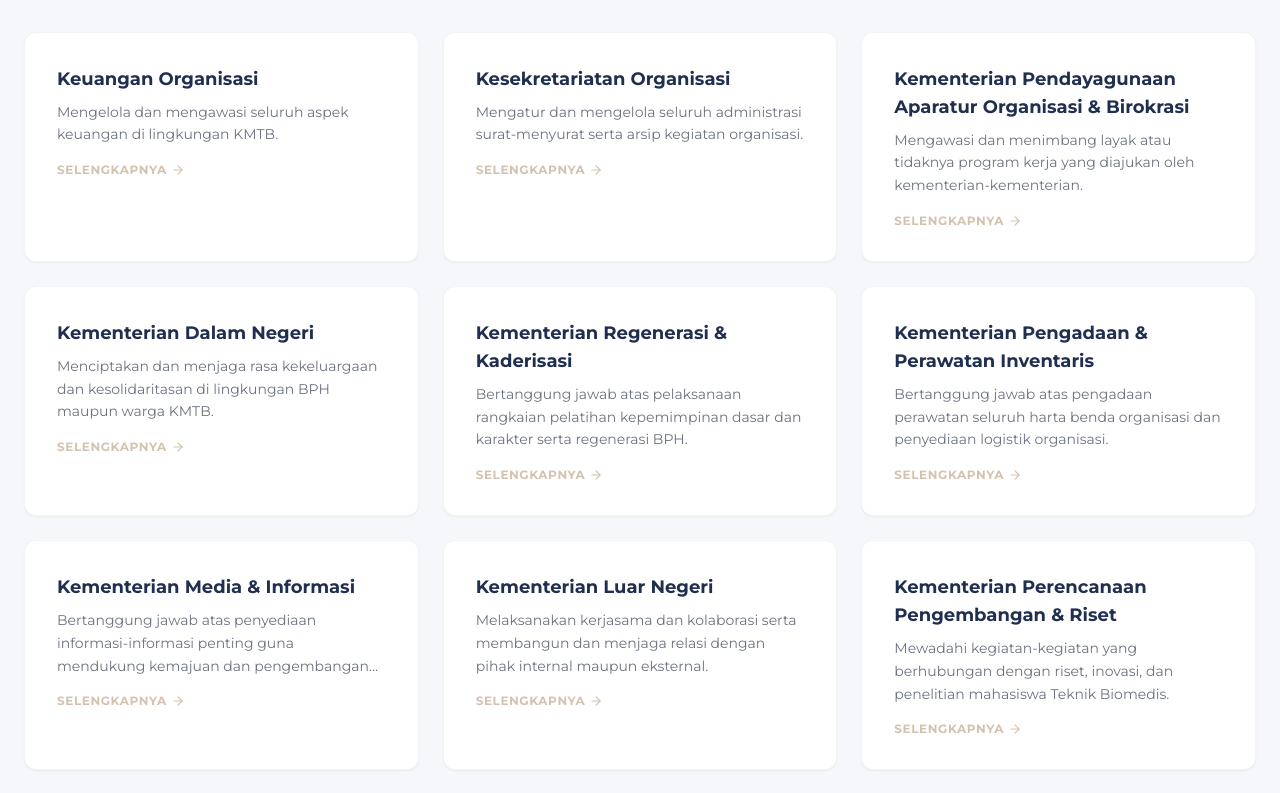
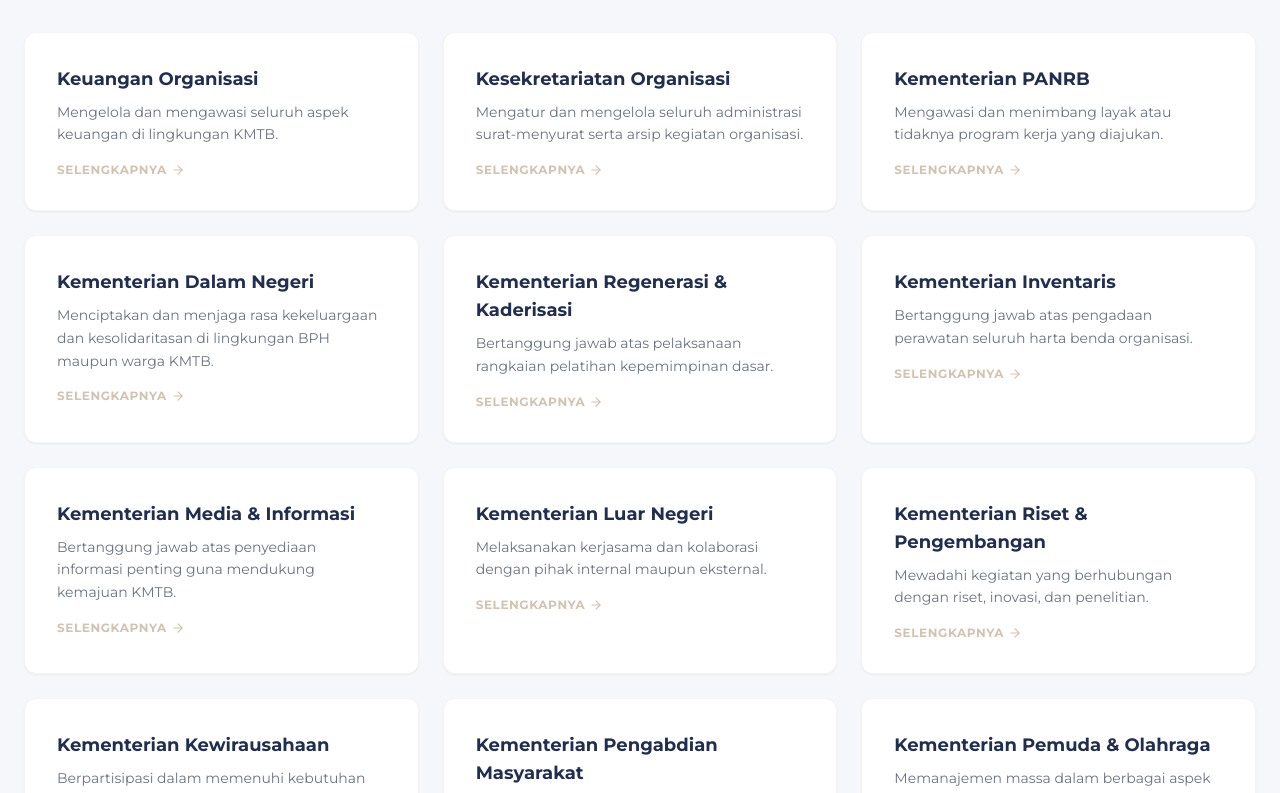
Before and after one commit to zaidanah/website-kmtb, a Next.js app: page / in a window 1280 px wide. Shown: the part 1640-2433 px from the top of the page. Built offline with nearby package versions, Linux system fonts and the light colour scheme.

Commit message:
updateeee

```diff
--- a/src/app/page.tsx
+++ b/src/app/page.tsx
@@ -1,6 +1,8 @@
 "use client";
 
 import Navbar from "@/components/layout/Navbar";
+import { departments } from "@/data/departments";
+import { events } from "@/data/events";
 import Image from "next/image";
 import Link from "next/link";
 import { motion } from "framer-motion";
@@ -17,182 +19,11 @@ import {
 } from "lucide-react";
 
 // --- DATA KEMENTERIAN ---
-interface Department {
-  id: string;
-  name: string;
-  shortName: string;
-  icon: string;
-  fungsi: string[];
-  proker: string[];
-  desc?: string;
-}
+const departmentsData = departments.map((department) => department.name);
 
-const departments: Department[] = [
-  {
-    id: "keuangan",
-    name: "Keuangan Organisasi",
-    shortName: "Keuangan",
-    icon: "BadgeDollarSign",
-    fungsi: [
-      "Mengelola dan mengawasi seluruh aspek keuangan di lingkungan KMTB.",
-    ],
-    proker: ["Monitoring dan evaluasi penggunaan dana pada setiap kegiatan."],
-  },
-  {
-    id: "kesekretariatan",
-    name: "Kesekretariatan Organisasi",
-    shortName: "Sekretaris",
-    icon: "FileText",
-    fungsi: [
-      "Mengatur dan mengelola seluruh administrasi surat-menyurat serta arsip kegiatan organisasi.",
-    ],
-    proker: ["Pengelolaan surat keluar dan surat masuk organisasi."],
-  },
-  {
-    id: "panrb",
-    name: "Kementerian Pendayagunaan Aparatur Organisasi & Birokrasi",
-    shortName: "PANRB",
-    icon: "Scale",
-    fungsi: [
-      "Mengawasi dan menimbang layak atau tidaknya program kerja yang diajukan oleh kementerian-kementerian.",
-    ],
-    proker: [
-      "Pelaksanaan Sidang, Musyawarah Besar, dan Musyawarah Luar Biasa KMTB.",
-    ],
-  },
-  {
-    id: "dagri",
-    name: "Kementerian Dalam Negeri",
-    shortName: "Dagri",
-    icon: "Home",
-    fungsi: [
-      "Menciptakan dan menjaga rasa kekeluargaan dan kesolidaritasan di lingkungan BPH maupun warga KMTB.",
-    ],
-    proker: ["Internalisasi (Kegiatan Internal Teknik Biomedis)."],
-  },
-  {
-    id: "regenerasi",
-    name: "Kementerian Regenerasi & Kaderisasi",
-    shortName: "Regenerasi",
-    icon: "Sprout",
-    fungsi: [
-      "Bertanggung jawab atas pelaksanaan rangkaian pelatihan kepemimpinan dasar dan karakter serta regenerasi BPH.",
-    ],
-    proker: ["Caderization, Dissemination, Acceleration Program (CARDIAC)."],
-  },
-  {
-    id: "inventaris",
-    name: "Kementerian Pengadaan & Perawatan Inventaris",
-    shortName: "Inventaris",
-    icon: "PackageSearch",
-    fungsi: [
-      "Bertanggung jawab atas pengadaan perawatan seluruh harta benda organisasi dan penyediaan logistik organisasi.",
-    ],
-    proker: [
-      "Pengadaan dan penyedia fasilitas kebutuhan inventaris organisasi.",
-    ],
-  },
-  {
-    id: "medinfo",
-    name: "Kementerian Media & Informasi",
-    shortName: "Medinfo",
-    icon: "Megaphone",
-    fungsi: [
-      "Bertanggung jawab atas penyediaan informasi-informasi penting guna mendukung kemajuan dan pengembangan KMTB dalam bentuk visualisasi terstruktur.",
-    ],
-    proker: ["National Day Awareness."],
-  },
-  {
-    id: "lugri",
-    name: "Kementerian Luar Negeri",
-    shortName: "Lugri",
-    icon: "Globe",
-    fungsi: [
-      "Melaksanakan kerjasama dan kolaborasi serta membangun dan menjaga relasi dengan pihak internal maupun eksternal.",
-    ],
-    proker: ["Media Partner."],
-  },
-  {
-    id: "riset",
-    name: "Kementerian Perencanaan Pengembangan & Riset",
-    shortName: "Riset &bang",
-    icon: "Lightbulb",
-    fungsi: [
-      "Mewadahi kegiatan-kegiatan yang berhubungan dengan riset, inovasi, dan penelitian mahasiswa Teknik Biomedis.",
-    ],
-    proker: ["BIO-EX."],
-  },
-  {
-    id: "kewirausahaan",
-    name: "Kementerian Kewirausahaan & Investasi",
-    shortName: "KWU",
-    icon: "TrendingUp",
-    fungsi: [
-      "Berpartisipasi dalam memenuhi kebutuhan keuangan KMTB melalui pelaksanaan program kerja yang menghasilkan profit.",
-    ],
-    proker: ["Business operator (Merch KMTB, Seragam, dll)."],
-  },
-  {
-    id: "pengmas",
-    name: "Kementerian Pengabdian Masyarakat & Kompetisi",
-    shortName: "Pengmas",
-    icon: "HeartHandshake",
-    fungsi: [
-      "Sebagai fasilitator penyelenggara pelayanan masyarakat guna memenuhi tri dharma perguruan tinggi tingkat organisasi.",
-    ],
-    proker: ["Bengkel Prestasi."],
-  },
-  {
-    id: "pora",
-    name: "Kementerian Pemuda & Olahraga",
-    shortName: "Pora",
-    icon: "Trophy",
-    fungsi: [
-      "Memanajemen massa dalam berbagai aspek kepemudaan, termasuk olahraga, kepemimpinan, dan pengembangan diri.",
-    ],
-    proker: ["Manajemen Massa (Supporter, Arak Arakan, dsb)."],
-  },
-];
+// --- DATA KEGIATAN ---
+const eventsData = events.map((event) => event.title);
 
-// DATA KEGIATAN
-const events = [
-  {
-    title: "Pelantikan Kabinet",
-    date: "14 April 2025",
-    desc: "Penanda dimulainya masa bakti baru dengan semangat kolaborasi.",
-    img: "/public/PELANTIKAN.png",
-  },
-  {
-    title: "First Meet Lentakarya",
-    date: "Mei 2025",
-    desc: "Pertemuan perdana seluruh anggota untuk menyamakan visi & misi.",
-  },
-  {
-    title: "FGD Aklimasi x Lentakarya",
-    date: "Juni 2025",
-    desc: "Forum diskusi transisi antar kabinet untuk keberlanjutan program.",
-  },
-  {
-    title: "PKKMB Prodi 2025",
-    date: "Agustus 2025",
-    desc: "Penyambutan mahasiswa baru Teknik Biomedis dengan semangat solidaritas.",
-  },
-  {
-    title: "PPGD Training",
-    date: "Agustus 2025",
-    desc: "Pelatihan Pertolongan Gawat Darurat untuk kesiapsiagaan mahasiswa.",
-  },
-  {
-    title: "Learn Forum Workshop",
-    date: "14 Juni 2025",
-    desc: "Diskusi kesehatan mental mahasiswa di tengah tekanan akademik.",
-  },
-  {
-    title: "Humani-TB",
-    date: "4 Sept 2025",
-    desc: "Berbagi kasih bersama lansia di Panti Sosial Tresna Werdha.",
-  },
-];
 
 export default function Home() {
   return (
```
